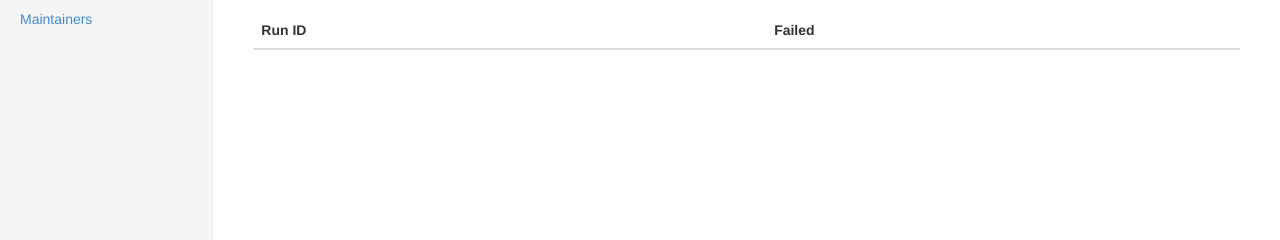
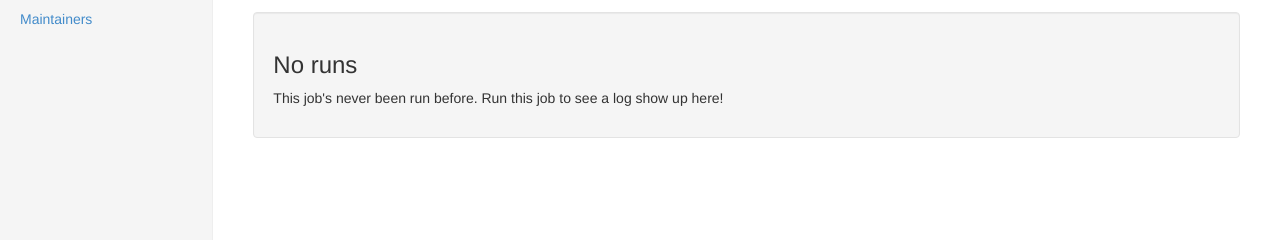
Before and after one commit to paultag/moxie, a Python web app: template templates/job.html in a window 1280 px wide. Shown: the part 101-341 px from the top of the page. Run offline with Jinja, Linux system fonts and the light colour scheme; the template is opened without the code that fills it, so the values that code supplies are empty; style sheets or scripts are compiled from the project's sources.

Commit message:
Update template

```diff
--- a/templates/fragments/runs.html
+++ b/templates/fragments/runs.html
@@ -1,3 +1,14 @@
+{% if not jobs %}
+
+<div class="well">
+    <h3>No runs</h3>
+    <p>
+    This job's never been run before. Run this job to see a log show up
+    here!
+    </p>
+</div>
+
+{% else %}
   <div class="table-responsive">
     <table class="table table-striped">
       <thead>
@@ -22,3 +33,4 @@
       </tbody>
     </table>
   </div>
+{% endif %}
--- a/templates/job.html
+++ b/templates/job.html
@@ -6,8 +6,12 @@
     <a href="/maintainer/{{job.maintainer_id}}/">{{job.maintainer_name}}</a>.
 
     <p>
+    {% if job.job_manual %}
+    This is a manual job. Please schedule this to run via SSH.
+    {% else %}
     This job runs once {{interval}}. The job's next schedued for
     {{next_run}}.
+    {% endif %}
     </p>
 
 {% include "fragments/runs.html" %}
```
